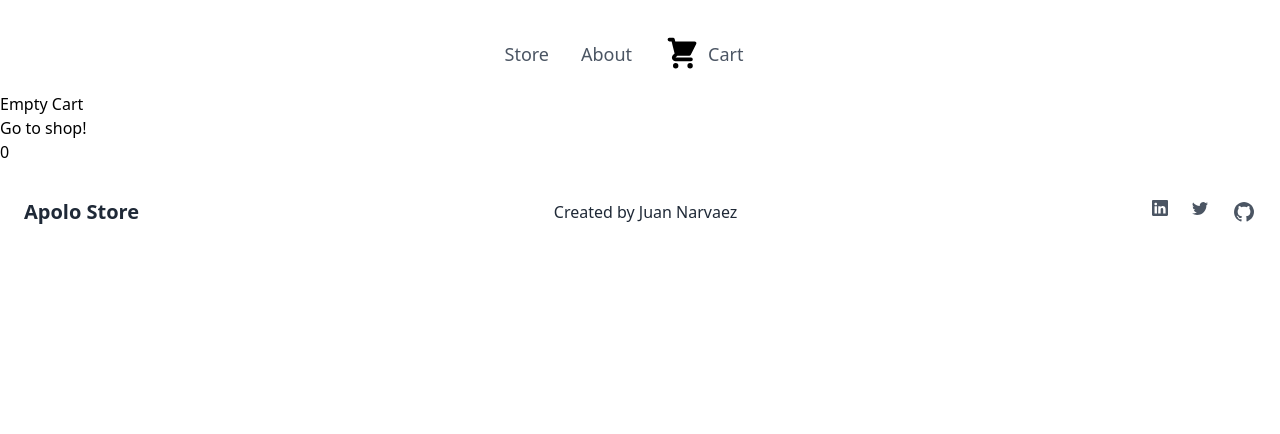
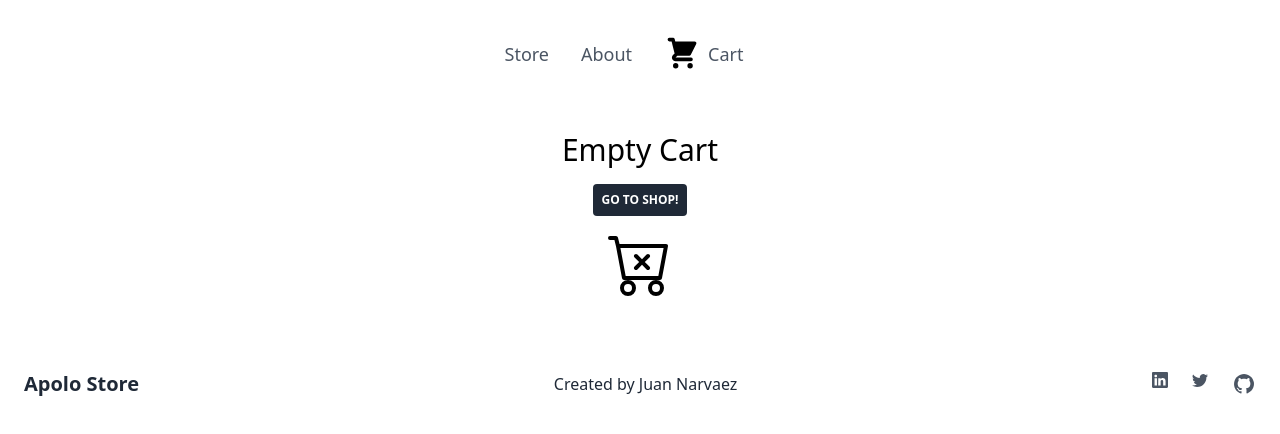
Before and after one commit to jdnarvaez0/apolo-store, a React (Create React App) app: page /cart in a window 1280 px wide. Shown: the top 434 px of the page. Built offline with nearby package versions, Linux system fonts and the light colour scheme.

Commit message:
mejoras en la interfaz

```diff
--- a/src/components/Item.jsx
+++ b/src/components/Item.jsx
@@ -2,9 +2,9 @@ import { Link } from "react-router-dom";
 const Item = ({ producto }) => {
   return (
     <>
-      <div className="w-full h-full flex flex-col items-center justify-center max-w-sm p-8 border">
+      <div className=" w-full h-full flex flex-col items-center justify-center max-w-md p-8 border">
         <div
-          className="flex justify-center items-center w-full h-80 bg-cover m-10 ml-1"
+          className="flex justify-center items-center w-full h-72 bg-cover m-8 ml-1"
           style={{ backgroundImage: `url(${producto.image})` }}
         />
         <div className="w-56 -mt-4 overflow-hidden bg-white rounded-lg shadow-lg md:w-64 dark:bg-gray-800">
--- a/src/components/ItemDetail.jsx
+++ b/src/components/ItemDetail.jsx
@@ -7,7 +7,7 @@ const ItemDetail = ({ item, onAdd, added }) => {
       <div className='container px-5 py-16 mx-auto'>
         <div className='lg:w-4/5 mx-auto flex flex-wrap'>
           <img
-            alt='ecommerce'
+            alt={item.title}
             className='lg:w-1/3 w-full lg:h-auto  h-full object-center rounded'
             src={item.image}
           />
@@ -110,7 +110,7 @@ const ItemDetail = ({ item, onAdd, added }) => {
                     Go to Cart
                   </Link>
                 ) : (
-                  <ItemCount stock={5} initial={1} onAdd={onAdd} />
+                  <ItemCount stock={item.stock} initial={1} onAdd={onAdd} />
                 )}
               </div>
             </div>
--- a/src/components/ItemDetailContainer.jsx
+++ b/src/components/ItemDetailContainer.jsx
@@ -1,17 +1,20 @@
 import { useEffect, useState, useContext } from 'react'
 import { cartContext } from '../contex/CartProvider'
 import ItemDetail from './ItemDetail'
+import { useParams } from 'react-router'
 import { getFirestore } from '../firebase/index'
 
 const ItemDetailContainer = () => {
   const [producto, setProducto] = useState([])
   const [added, setAdded] = useState(false)
   const { addToCart } = useContext(cartContext)
+  const { itemId } = useParams()
 
   useEffect(() => {
     const db = getFirestore()
     const itemCollection = db.collection('items')
-    const miItem = itemCollection.doc('yHQm9pzQC1sxIiJPj37S')
+    const miItem = itemCollection.doc(itemId)
+
     miItem
       .get()
       .then((doc) => {
@@ -19,18 +22,20 @@ const ItemDetailContainer = () => {
           console.log('no existe ese documento')
           return
         }
+
+        console.log(doc)
         console.log('item found')
         setProducto({ id: doc.id, ...doc.data() })
       })
       .catch((err) => {
         console.log(err)
       })
-  }, [])
+  }, [itemId])
 
   const onAdd = (count) => {
     console.log(`Agregaste ${producto.title}, cantidad: ${count}.`)
     addToCart(producto, count)
-    setAdded(true) // seteo en tru cuando es agregado el producto
+    setAdded(true)
   }
 
   return (
--- a/src/components/ItemList.jsx
+++ b/src/components/ItemList.jsx
@@ -1,14 +1,13 @@
 import Item from './Item'
 
 export default function ItemList({ productos }) {
-    console.log(productos)
   return (
     <>
       {
-        <div className='container flex flex-wrap justify-center ml-14 '>
+        <div className=' flex flex-wrap items-center justify-center ml-14 '>
           {productos.map((producto) => {
             return (
-              <div className='m-2' key={producto.id}>
+              <div className='m-4' key={producto.id}>
                 <Item producto={producto} />
               </div>
             )
--- a/src/components/Search.jsx
+++ b/src/components/Search.jsx
@@ -1,6 +1,6 @@
 const Search = () => {
   return (
-    <section className='flex ml-auto -mr-8 w-full max-w-md px-14 py-4 rounded-md mb-14'>
+    <section className='flex ml-auto -mr-8 w-full max-w-md py-4 rounded-md mb-14'>
       <div className='relative'>
         <span className='absolute inset-y-0 left-0 flex items-center pl-3'>
           <svg className='w-5 h-5 text-gray-400' viewBox='0 0 24 24' fill='none'>
--- a/src/components/pages/Cart.jsx
+++ b/src/components/pages/Cart.jsx
@@ -7,7 +7,7 @@ const Cart = () => {
   const { cart, clearCart } = useContext(cartContext)
 
   console.log(cart)
-  const  totalAPagar = cart.reduce(
+  const totalAPagar = cart.reduce(
     (counter, item) => counter + item.item.price * item.count,
     0
   )
@@ -16,16 +16,30 @@ const Cart = () => {
   return (
     <>
       {cart.length === 0 ? (
-        <div>
-          <p>Empty Cart</p>
-          <Link to='/'>Go to shop!</Link>
+        <div className='m-10 flex flex-col justify-center items-center'>
+          <h1 className='text-3xl'>Empty Cart</h1>
+          <Link
+            className='m-4 px-2 py-2 text-xs font-semibold text-white uppercase transition-colors duration-200 transform bg-gray-800 rounded hover:bg-gray-700 dark:hover:bg-gray-600 focus:bg-gray-700 dark:focus:bg-gray-600 focus:outline-none'
+            to='/'
+          >
+            Go to shop!
+          </Link>
+          <svg
+            xmlns='http://www.w3.org/2000/svg'
+            fill='currentColor'
+            className='w-16 h-16'
+            viewBox='0 0 16 16'
+          >
+            <path d='M7.354 5.646a.5.5 0 1 0-.708.708L7.793 7.5 6.646 8.646a.5.5 0 1 0 .708.708L8.5 8.207l1.146 1.147a.5.5 0 0 0 .708-.708L9.207 7.5l1.147-1.146a.5.5 0 0 0-.708-.708L8.5 6.793 7.354 5.646z' />
+            <path d='M.5 1a.5.5 0 0 0 0 1h1.11l.401 1.607 1.498 7.985A.5.5 0 0 0 4 12h1a2 2 0 1 0 0 4 2 2 0 0 0 0-4h7a2 2 0 1 0 0 4 2 2 0 0 0 0-4h1a.5.5 0 0 0 .491-.408l1.5-8A.5.5 0 0 0 14.5 3H2.89l-.405-1.621A.5.5 0 0 0 2 1H.5zm3.915 10L3.102 4h10.796l-1.313 7h-8.17zM6 14a1 1 0 1 1-2 0 1 1 0 0 1 2 0zm7 0a1 1 0 1 1-2 0 1 1 0 0 1 2 0z' />
+          </svg>
         </div>
       ) : (
-        <div className='  flex items-center justify-center style="background: #edf2f7;"'>
+        <div className='  flex items-center mt-12 justify-center style="background: #edf2f7;"'>
           <div className='flex justify-center my-4  w-screen'>
             <div className=' flex flex-col w-full p-8 border text-gray-800 bg-white shadow-lg pin-r pin-y md:w-4/5 lg:w-4/5'>
               <div className='flex-1 border p-4'>
-                <table className='w-full text-sm lg:text-base' >
+                <table className='w-full text-sm lg:text-base'>
                   <thead className='w-full'>
                     <tr className='h-12 uppercase'>
                       <th className='hidden md:table-cell '></th>
@@ -43,13 +57,28 @@ const Cart = () => {
                     <CartItem key={element.item.id} prod={element} />
                   ))}
                 </table>
-                  <button onClick={() => clearCart()}>Clear Cart</button>
+              </div>
+              <div className='flex justify-between   mt-10'>
+                <button
+                  className=' w-28 px-2 py-3 text-xs font-semibold text-white uppercase transition-colors duration-200 transform bg-gray-800 rounded hover:bg-gray-700 dark:hover:bg-gray-600 focus:bg-gray-700 dark:focus:bg-gray-600 focus:outline-none'
+                  onClick={() => clearCart()}
+                >
+                  Clear Cart
+                </button>
+                <button class='uppercase px-8 py-2 rounded border border-green-600 text-green-600 max-w-max shadow-sm hover:shadow-lg'>
+                  $ {totalAPagar}
+                </button>
+                <button
+                  className=' w-28 px-2 py-3 text-xs font-semibold text-white uppercase transition-colors duration-200 transform bg-gray-800 rounded hover:bg-gray-700 dark:hover:bg-gray-600 focus:bg-gray-700 dark:focus:bg-gray-600 focus:outline-none'
+                  onClick={() => clearCart()}
+                >
+                  buy now
+                </button>
               </div>
             </div>
           </div>
         </div>
       )}
-      <p>{totalAPagar}</p>
     </>
   )
 }
--- a/src/firebase/index.js
+++ b/src/firebase/index.js
@@ -1,20 +1,20 @@
-import firebase from "firebase/app";
-import "firebase/firestore";
+import firebase from 'firebase/app'
+import 'firebase/firestore'
 
 const app = firebase.initializeApp({
-  apiKey: "AIzaSyC2TlOz4zBPJGlgJVodbySQrr6CulHZJv8",
-  authDomain: "apolo-store.firebaseapp.com",
-  projectId: "apolo-store",
-  storageBucket: "apolo-store.appspot.com",
-  messagingSenderId: "704198947052",
-  appId: "1:704198947052:web:be1c6c0dc938a0821f75c9",
-  measurementId: "G-QKWVEPC7RG"
-  });
+  apiKey: 'AIzaSyC2TlOz4zBPJGlgJVodbySQrr6CulHZJv8',
+  authDomain: 'apolo-store.firebaseapp.com',
+  projectId: 'apolo-store',
+  storageBucket: 'apolo-store.appspot.com',
+  messagingSenderId: '704198947052',
+  appId: '1:704198947052:web:be1c6c0dc938a0821f75c9',
+  measurementId: 'G-QKWVEPC7RG',
+})
 
-export function getFirebase(){
-    return app;
+export function getFirebase() {
+  return app
 }
 
-export function getFirestore(){
-    return firebase.firestore(app);
+export function getFirestore() {
+  return firebase.firestore(app)
 }
```
Also changed, not shown: src/components/ItemListContainer.jsx (+0 -8 lines), src/components/pages/CartItem.jsx (+5 -5 lines).
